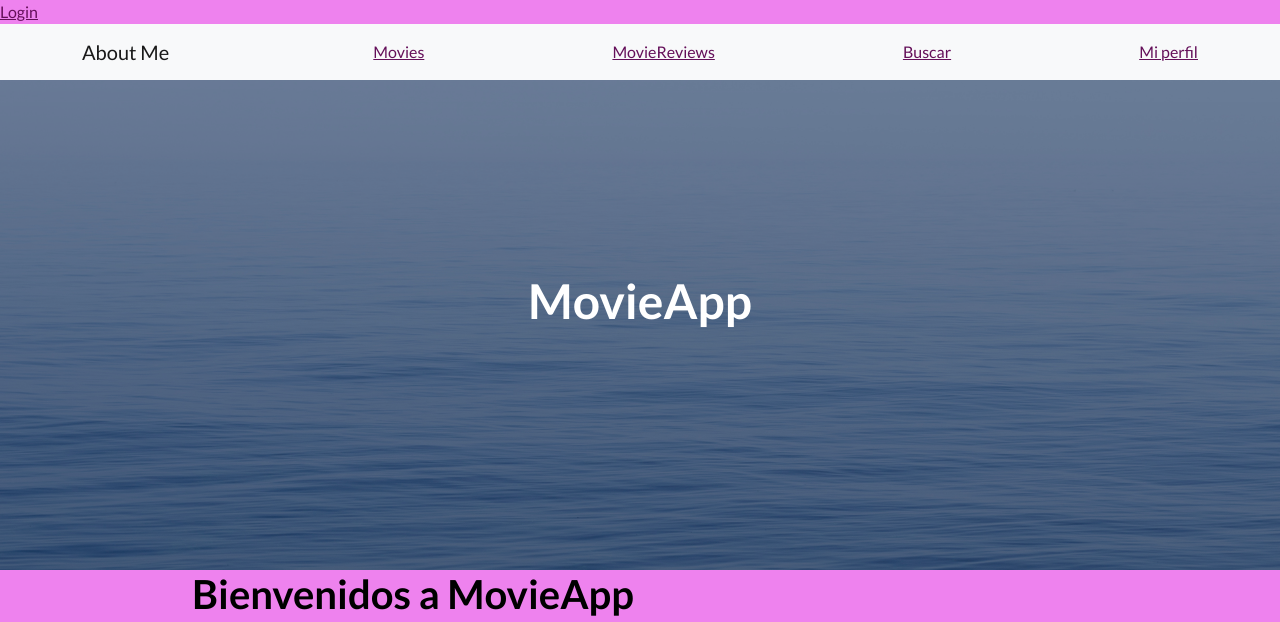
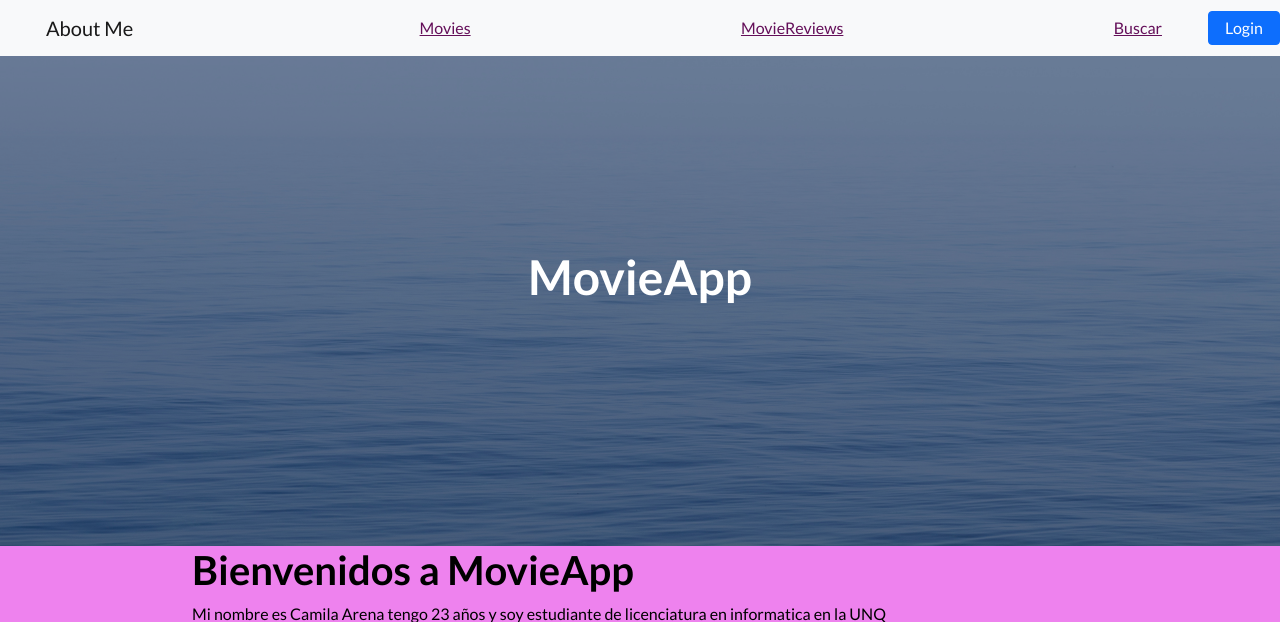
Before and after one commit to belchus/EntregaFinal, a Django app: page / in a window 1280 px wide. Shown: the top 622 px of the page. Run offline with Django 4.2, Linux system fonts and the light colour scheme; some libraries are stand-ins or nearby versions.

Commit message:
error 404

```diff
--- a/ProyectoCoder/AppCoder/templates/index.html
+++ b/ProyectoCoder/AppCoder/templates/index.html
@@ -17,10 +17,6 @@
         <link href="{% static 'css/styles.css' %}" rel="stylesheet" />
     </head>
     <body>
-        <div class="container2">
-            <a href="/login/">Login</a>
-
-        </div>
         <!-- Navigation-->
         <nav class="navbar navbar-light bg-light static-top">
             <div class="container">
@@ -28,9 +24,19 @@
                 <a href="/add_form">Movies</a>
                 <a href="/all_reviews/">MovieReviews</a>
                 <a href="/busqueda/">Buscar</a>
-                <a href="/edit-profile/">Mi perfil</a>
 
             </div>
+            {% if user.is_authenticated %}
+            <span class="navbar-brand color"><a href="/edit-profile/">{{user.username}}</a></span>
+            {% if user.avatar %}
+            <img
+              src="{{ user.avatar.image.url }}"
+              height="30px"
+            />
+            {% endif %}
+            {% else %}
+    <a class="btn btn-primary py-1" href="{% url 'login' %}">Login</a>
+    {% endif %}
         </nav>
         <!-- Masthead-->
         <header class="masthead">
```
Also changed, not shown: ProyectoCoder/avatars/Watercolor_Dinosaurs_Collection.jfif (added), ProyectoCoder/avatars/Watercolor_Dinosaurs_Collection_U4rXgFz.jfif (added), ProyectoCoder/avatars/film-and-cinema-vectors.jpg (added), ProyectoCoder/db.sqlite3.
